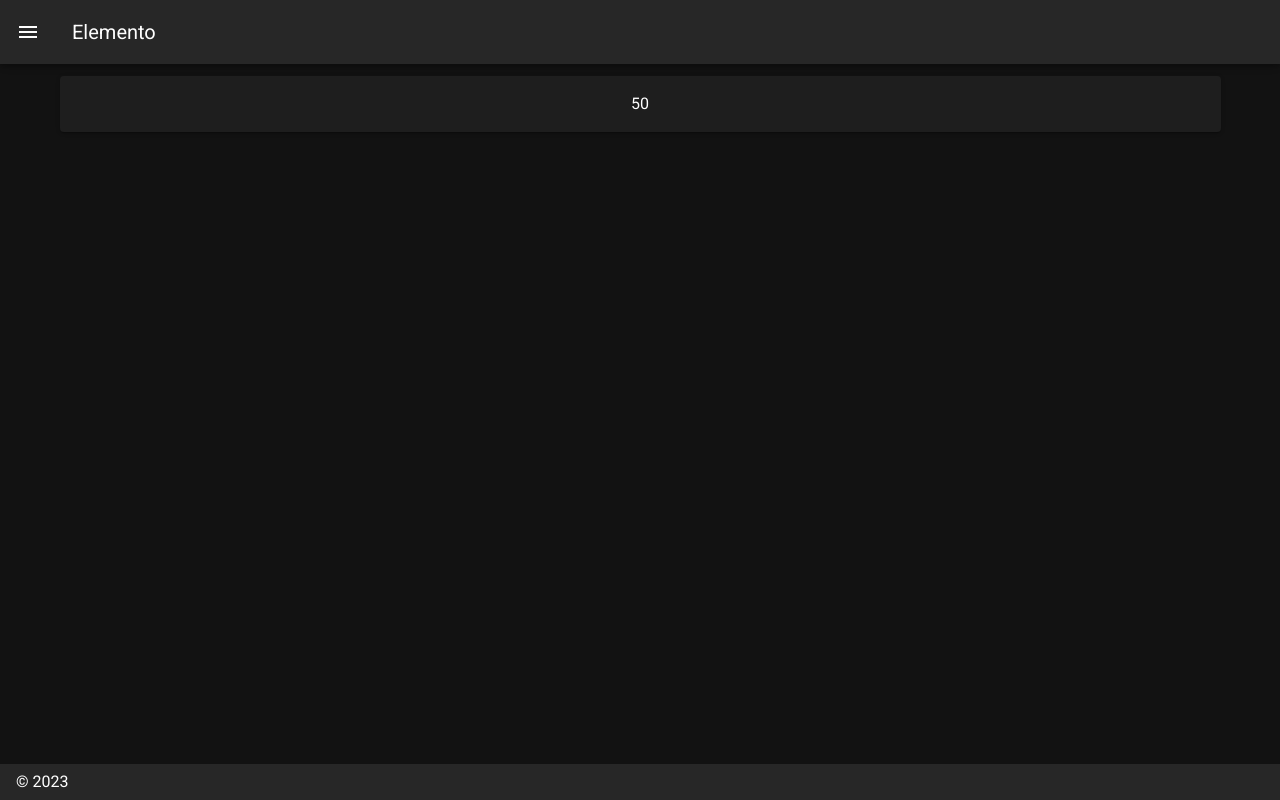
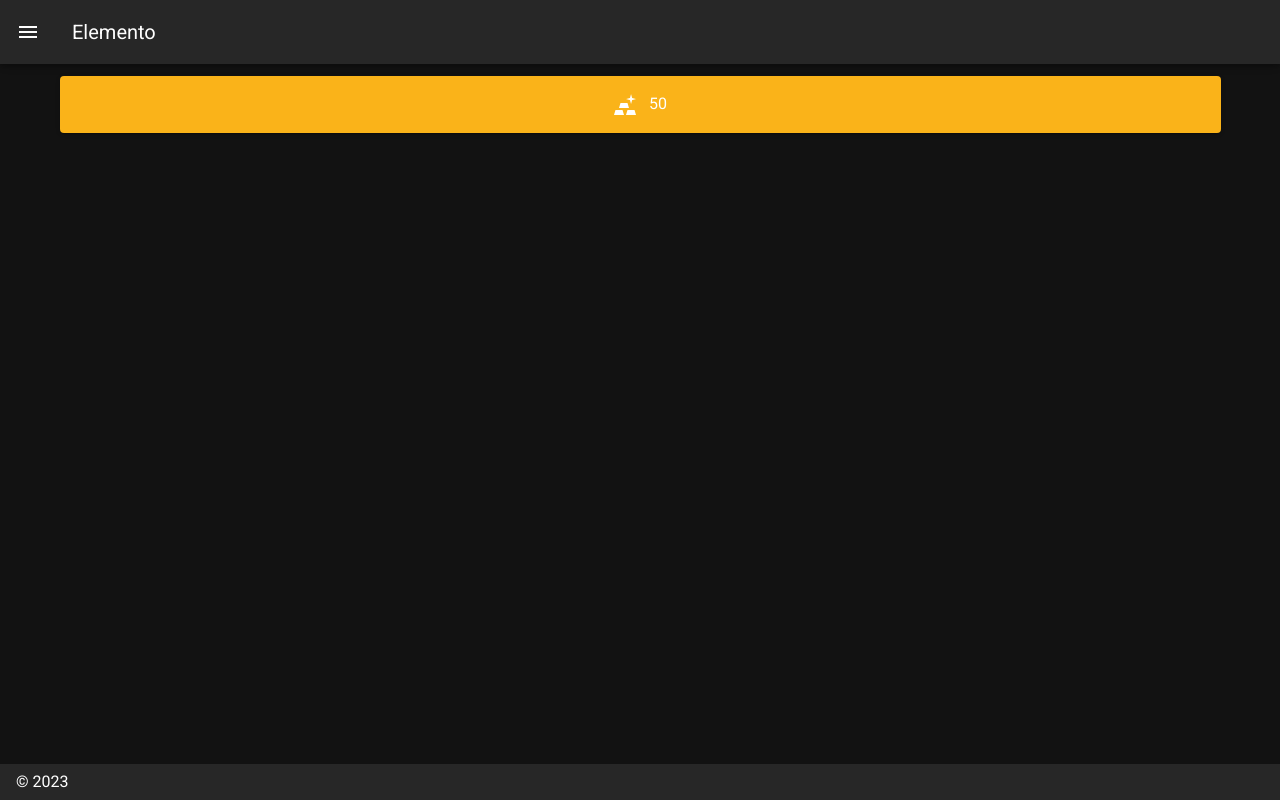
Before and after one commit to Heffiros/Elemento, a Nuxt app: page / in a window 1280 px wide. Built offline with nearby package versions, Linux system fonts and the light colour scheme.

Commit message:
some clean

```diff
--- a/components/Inventory/InventoryGold.vue
+++ b/components/Inventory/InventoryGold.vue
@@ -1,7 +1,10 @@
 <template>
   <div>
-    <v-card class="logo py-4 d-flex justify-center">
-      <span>{{ gold }}</span>
+    <v-card class="py-4 d-flex justify-center" color="#fab319">
+      <div>
+        <v-icon>mdi-gold</v-icon>
+        <span class="gold">{{ gold }}</span>
+      </div>
     </v-card>
   </div>
 </template>
@@ -25,3 +28,9 @@ export default {
   }
 }
 </script>
+<style>
+  .gold {
+    margin-left: 12px
+  }
+
+</style>
```
